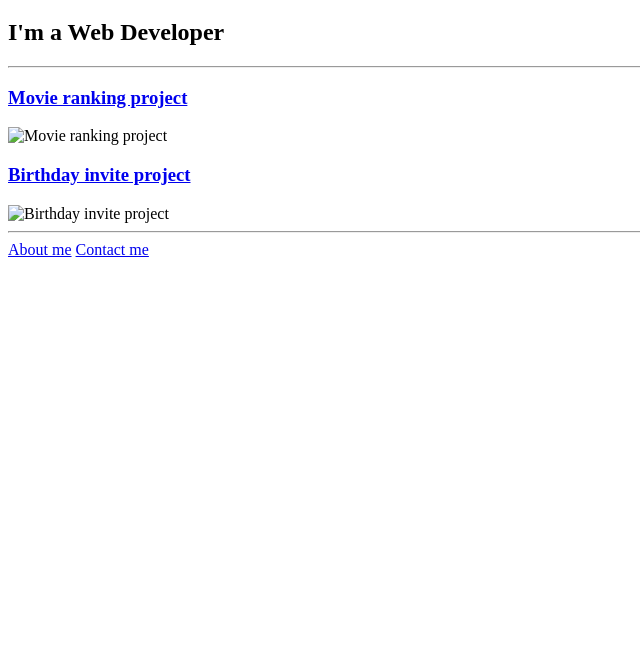
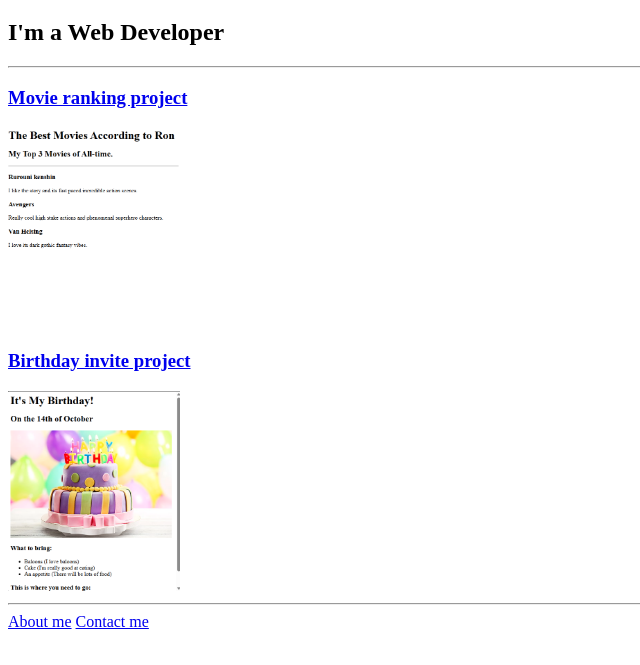
Before and after one commit to ron2latonio-ai/html-web-portfolio, a plain HTML site: page index.html in a window 1280 px wide. Shown: the part 61-726 px from the top of the page, without its empty margins (0-640 px from the left). Drawn offline with Linux system fonts and the light colour scheme.

Commit message:
Update index.html

```diff
--- a/index.html
+++ b/index.html
@@ -3,7 +3,6 @@
 
 <head>
     <meta charset="UTF-8">
-    <meta name="viewport" content="width=device-width, initial-scale=1.0">
     <title>Ron Archie's Portfolio</title>
 </head>
 
@@ -11,12 +10,12 @@
     <h1>Ron Archie Latonio's Portfolio</h1>
     <h2>I'm a Web Developer</h2>
     <hr />
-    <h3><a href="./public/movie-ranking.html">Movie ranking project</a></h3>
-    <img src="./assets/images/Movie ranking project.png" height="200" alt="Movie ranking project"/>
-    <h3><a href="./public/birthday-invite.html">Birthday invite project</a></h3>
-    <img src="./assets/images/Birthday invite project.png" height="200" alt="Birthday invite project"/>
+    <h3><a href="./movie-ranking.html">Movie ranking project</a></h3>
+    <img src="./Movie ranking project.png" height="200" alt="Movie ranking project"/>
+    <h3><a href="./birthday-invite.html">Birthday invite project</a></h3>
+    <img src="./Birthday invite project.png" height="200" alt="Birthday invite project"/>
     <hr />
-    <a href="./public/about.html">About me</a>
-    <a href="./public/contact.html">Contact me</a>
+    <a href="./about.html">About me</a>
+    <a href="./contact.html">Contact me</a>
 </body>
 </html>
```
